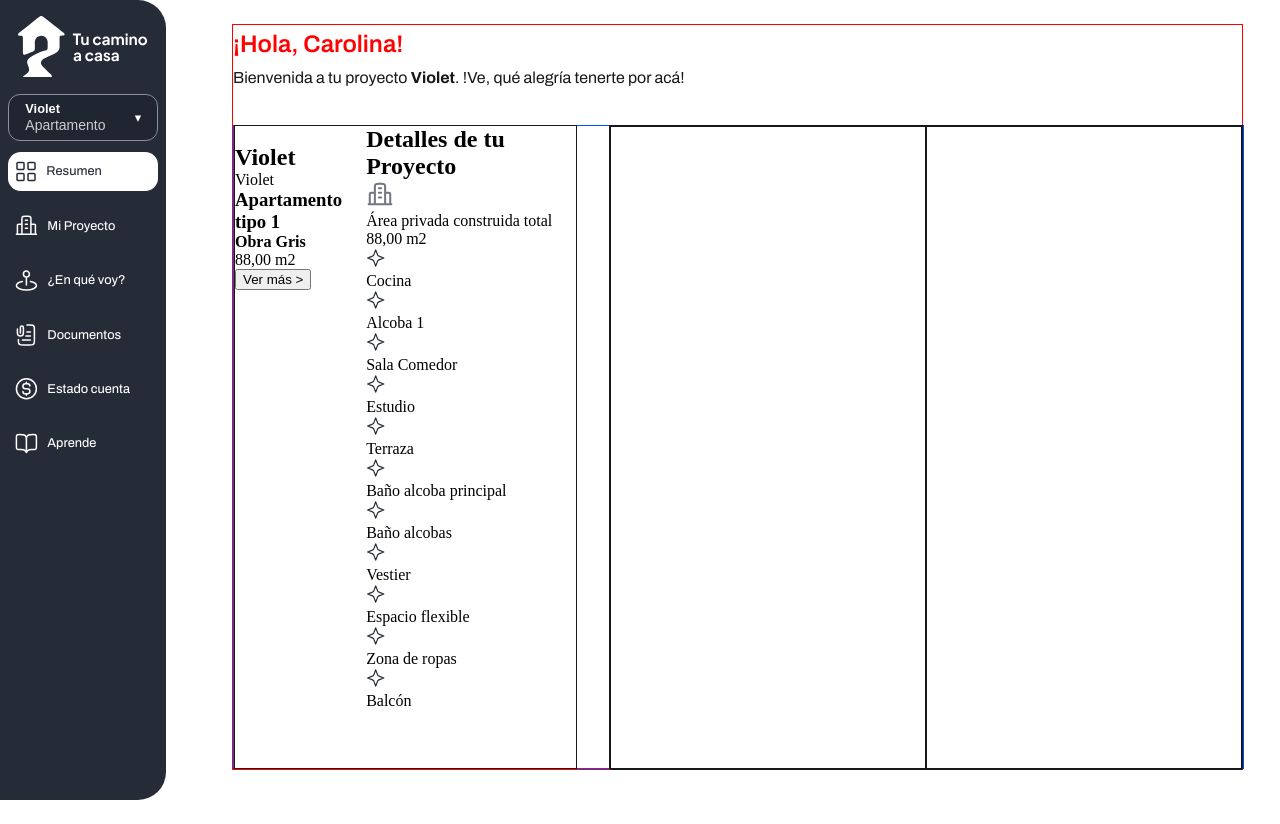
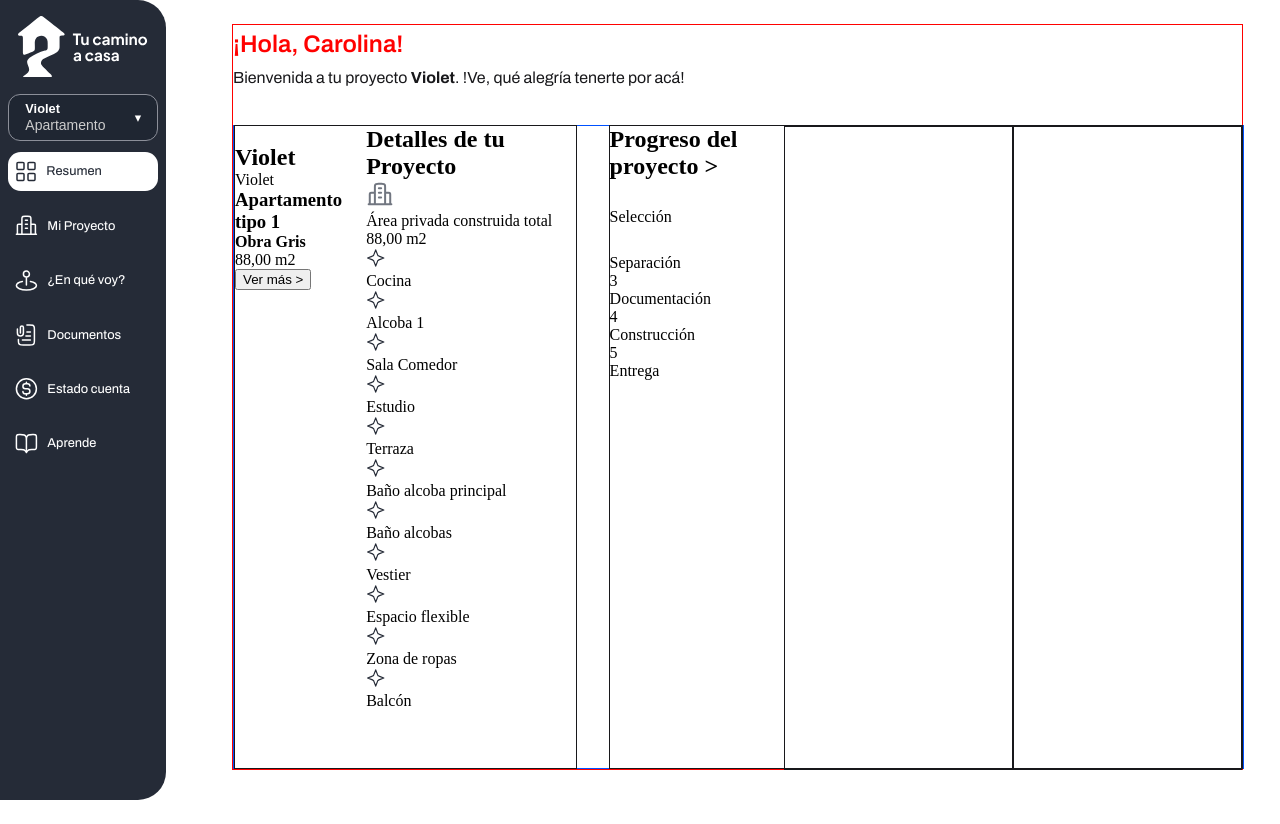
Before and after one commit to yabuJunn/tuCaminoACasa, a React (Vite) app: page /#/dashboard in a window 1280 px wide. Built offline with nearby package versions, Linux system fonts and the light colour scheme.

Commit message:
feat(hotfix): Creada la estructura del componente GeneralPropertyTimeline de la dashboard

```diff
--- /dev/null
+++ b/src/components/generalPropertyTimeline/generalPropertyTimeline.jsx
@@ -0,0 +1,83 @@
+import "./generalPropertyTimeline.css"
+
+import checkIcon from "../../assets/svg/checkIcon.svg"
+
+const projectStateMock = [
+    {
+        id: 0,
+        title: "Selección",
+        completed: true
+    },
+    {
+        id: 1,
+        title: "Separación",
+        completed: true
+    },
+    {
+        id: 2,
+        title: "Documentación",
+        completed: false
+    },
+    {
+        id: 3,
+        title: "Construcción",
+        completed: false
+    },
+    {
+        id: 4,
+        title: "Entrega",
+        completed: false
+    },
+]
+
+export const GeneralPropertyTimeline = () => {
+    const firstNotCompletedIndex = projectStateMock.find(stage => stage.completed === false)?.id;
+
+    return <>
+        <div id="generalPropertyTimelineContainer">
+            <h2>{"Progreso del proyecto >"}</h2>
+
+            <div id="generalPropertyTimelineContent">
+                {
+                    projectStateMock.map((stage) => {
+                        if (stage.completed) {
+                            return <>
+                                <div className="generalPropertyTimeLineStage completed" key={stage.id}>
+                                    <div className="generalPropertyTimeLineStageCircle">
+                                        <img src={checkIcon} alt={checkIcon} />
+                                    </div>
+
+                                    <p>{stage.title}</p>
+                                </div>
+                            </>
+                        }
+
+                        if (stage.completed === false) {
+                            if (firstNotCompletedIndex === stage.id) {
+                                return <>
+                                    <div className="generalPropertyTimeLineStage firstNotCompleted" key={stage.id}>
+                                        <div className="generalPropertyTimeLineStageCircle">
+                                            <p>{stage.id + 1}</p>
+                                        </div>
+
+                                        <p>{stage.title}</p>
+                                    </div>
+                                </>
+                            } else {
+                                return <>
+                                    <div className="generalPropertyTimeLineStage notCompleted" key={stage.id}>
+                                        <div className="generalPropertyTimeLineStageCircle">
+                                            <p>{stage.id + 1}</p>
+                                        </div>
+
+                                        <p>{stage.title}</p>
+                                    </div>
+                                </>
+                            }
+                        }
+                    })
+                }
+            </div>
+        </div>
+    </>
+}
--- a/src/pages/dashboard/dashboardPage.jsx
+++ b/src/pages/dashboard/dashboardPage.jsx
@@ -4,6 +4,7 @@ import { GlobalNavBar } from '../../components/globalNavBar/globalNavBar'
 import { UpperNavButtons } from '../../components/upperNavButtons/upperNavButtons'
 import { PropertySummmary } from '../../components/propertySummary/propertySummary'
 import { PropertyProjectDetails } from '../../components/propertyProjectDetails/propertyProjectDetails'
+import { GeneralPropertyTimeline } from '../../components/generalPropertyTimeline/generalPropertyTimeline'
 
 const mockUserName = "Carolina"
 
@@ -26,7 +27,7 @@ export const DashboardPage = () => {
 					</div>
 
 					<div id='dashboardContentColumn2'>
-						{/* Linea de tiempo */}
+						<GeneralPropertyTimeline></GeneralPropertyTimeline>
 						<div id='dashboardContentColumn3'>
 
 						</div>
```
Also changed, not shown: src/assets/svg/checkIcon.svg (added), src/components/generalPropertyTimeline/generalPropertyTimeline.css (added).
